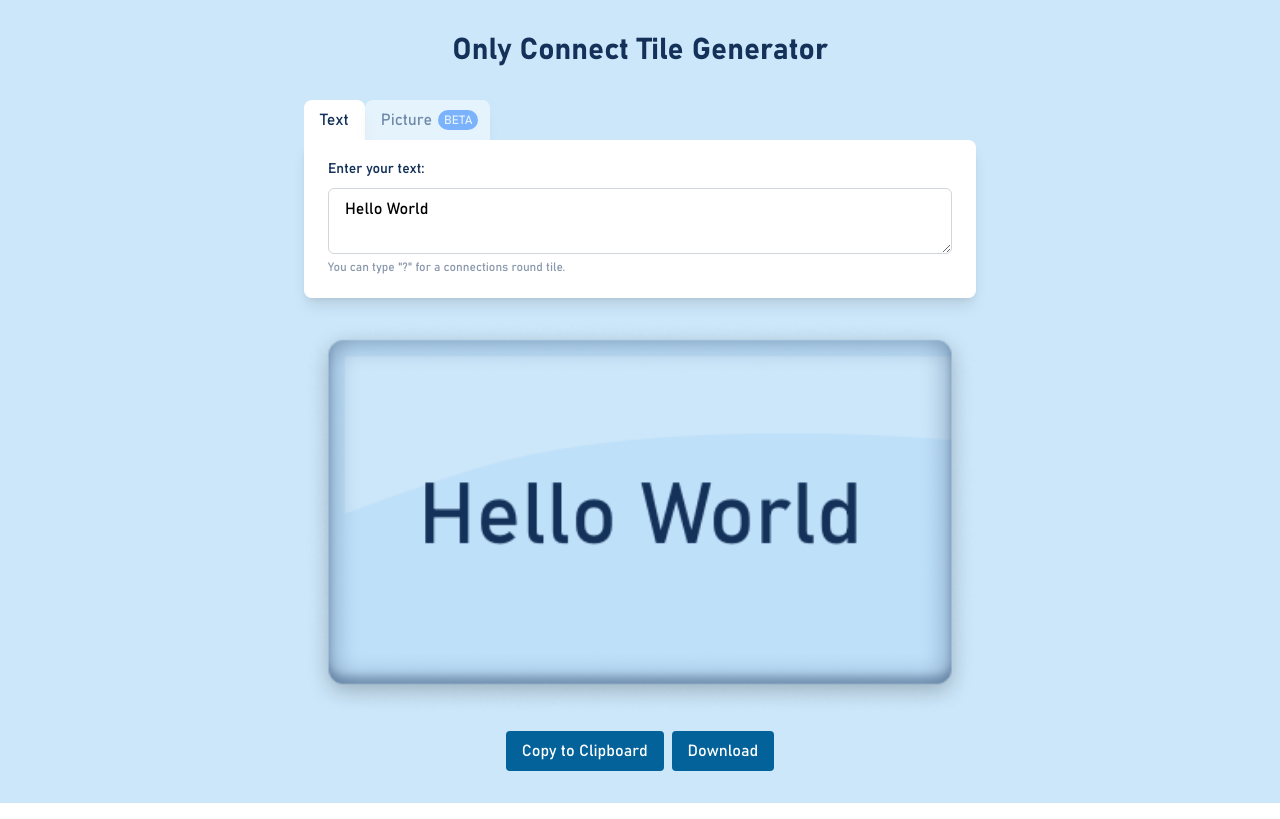
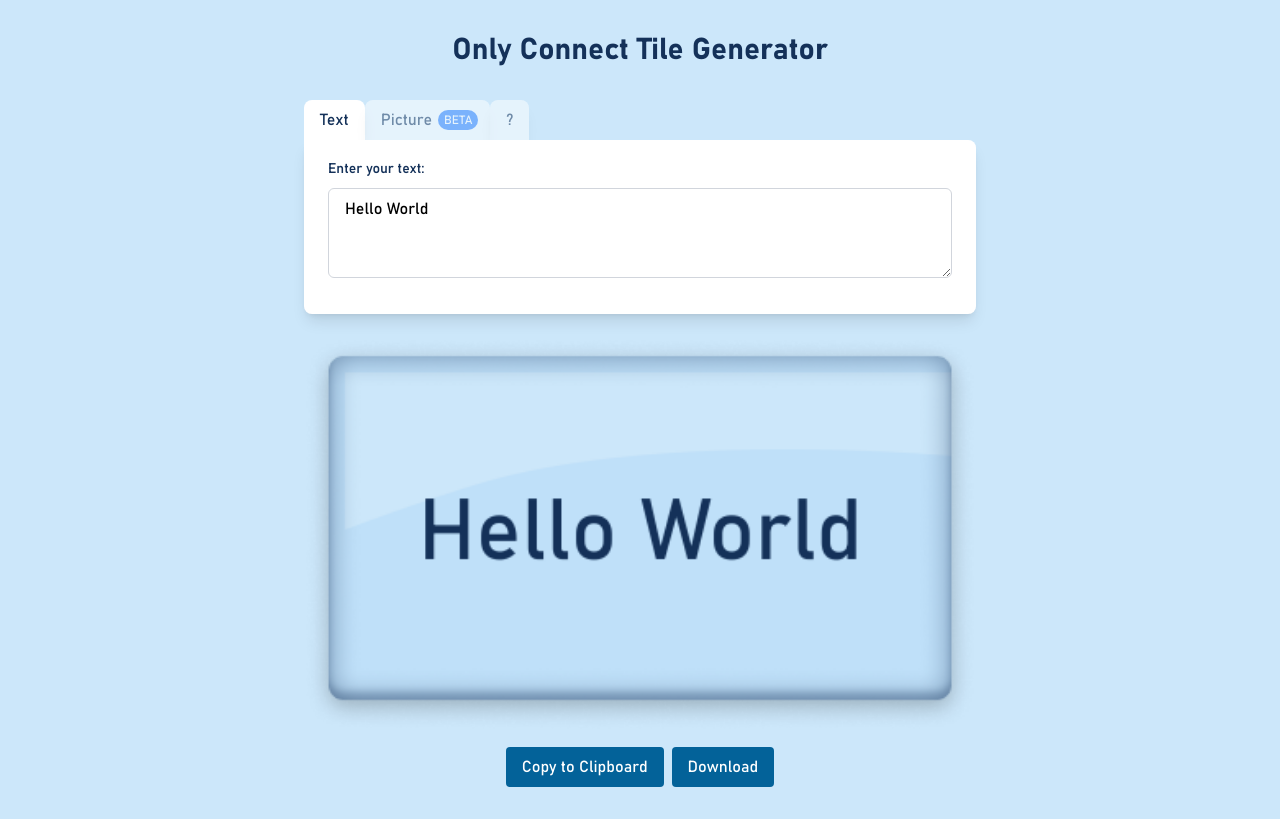
Before and after one commit to THowland1/only-connect-tile, a Next.js app: page / in a window 1280 px wide. Built offline with nearby package versions, Linux system fonts and the light colour scheme.

Commit message:
Dedicated ? button

```diff
--- a/src/app/page.tsx
+++ b/src/app/page.tsx
@@ -7,7 +7,7 @@ import TextCanvas from "./components/TextCanvas";
 export default function Home() {
   const [text, setText] = useState("Hello World");
   const [image, setImage] = useState<HTMLImageElement | null>(null);
-  const [mode, setMode] = useState<"Text" | "Picture">("Text");
+  const [mode, setMode] = useState<"Text" | "Picture" | "?">("Text");
   const [fitOrCover, setFitOrCover] = useState<"fit" | "cover">("cover");
   return (
     <div className="min-h-screen bg-[#CCE7FA] py-8 px-4 text-[#143159]">
@@ -17,7 +17,7 @@ export default function Home() {
         </h1>
 
         <div className="flex overflow-hidden">
-          {(["Text", "Picture"] as const).map((modeOption) => (
+          {(["Text", "Picture", "?"] as const).map((modeOption) => (
             <button
               key={modeOption}
               data-active={mode === modeOption}
@@ -36,10 +36,10 @@ export default function Home() {
         <div className="bg-white/50 rounded-lg rounded-tl-none">
           <div
             data-mode={mode}
-            className="bg-white rounded-lg shadow-lg p-6 py-4 mb-6 data-[mode=Text]:rounded-tl-none min-h-[157.5px]"
+            className="bg-white rounded-lg shadow-lg p-6 py-4 mb-6 data-[mode=Text]:rounded-tl-none min-h-[174px]"
           >
             {mode === "Text" && (
-              <>
+              <div className="flex flex-col">
                 <div className="mb-2">
                   <label htmlFor="text-input" className="text-sm font-medium">
                     Enter your text:
@@ -49,13 +49,11 @@ export default function Home() {
                   id="text-input"
                   value={text}
                   onChange={(e) => setText(e.target.value)}
+                  rows={3}
                   className="w-full text-black px-4 py-2 border border-gray-300 rounded-md focus:outline-none focus:ring-2 focus:ring-blue-500 focus:border-transparent"
                   placeholder="Type your text here..."
                 />
-                <p className="opacity-50 text-xs leading-none">
-                  You can type &quot;?&quot; for a connections round tile.
-                </p>
-              </>
+              </div>
             )}
             {mode === "Picture" && (
               <div
@@ -183,6 +181,7 @@ export default function Home() {
               fitOrCover={fitOrCover}
             />
           )}
+          {mode === "?" && <TextCanvas text="?" width={410} height={240} />}
         </div>
         <div className="flex justify-center">
           <button
```
